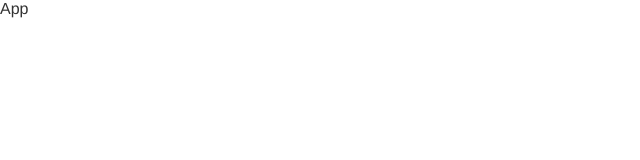
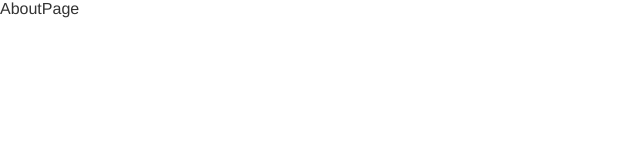
Before and after one commit to darrylmangibin/context-api, a React (Create React App) app in the folder client/: page /about in a window 1280 px wide. Shown: the top 160 px of the page, without its empty margins (0-640 px from the left). Built offline with nearby package versions, Linux system fonts and the light colour scheme.

Commit message:
Add routes to pages

```diff
--- a/client/src/App.js
+++ b/client/src/App.js
@@ -1,9 +1,24 @@
 import React from "react";
+import { BrowserRouter as Router, Switch, Route } from "react-router-dom";
 
-import './styles/main.css';
+import NotesPage from "./pages/NotesPage/";
+import LoginPage from './pages/LoginPage';
+import RegistrationPage from './pages/RegistrationPage';
+import AboutPage from './pages/AboutPage';
+
+import "./styles/main.css";
 
 const App = () => {
-	return <div>App</div>;
+	return (
+		<Router>
+			<Switch>
+				<Route path="/login" exact component={LoginPage} />
+				<Route path="/register" exact component={RegistrationPage} />
+        <Route path="/about" exact component={AboutPage} />
+				<Route component={NotesPage} />
+			</Switch>
+		</Router>
+	);
 };
 
 export default App;
--- /dev/null
+++ b/client/src/pages/AboutPage.js
@@ -0,0 +1,7 @@
+import React from "react";
+
+const AboutPage = () => {
+	return <div>AboutPage</div>;
+};
+
+export default AboutPage
--- /dev/null
+++ b/client/src/pages/NotesPage/index.js
@@ -0,0 +1,21 @@
+import React from "react";
+import { Route, Switch } from "react-router-dom";
+
+import AddNotePage from "./AddNotePage";
+import NotesPage from "./NotesPage";
+import PageNotFound from '../../pages/PageNotFound';
+import EditNotePage from "./EditNotePage";
+
+const MainPage = (props) => {
+	console.log(props);
+	return (
+		<Switch>
+			<Route path="/" exact component={NotesPage} />
+			<Route path="/create" exact component={AddNotePage} />
+      <Route path="/edit/:id" exact component={EditNotePage} />
+      <Route path="/" component={PageNotFound} />
+		</Switch>
+	);
+};
+
+export default MainPage;
--- /dev/null
+++ b/client/src/pages/PageNotFound.js
@@ -0,0 +1,7 @@
+import React from "react";
+
+const PageNotFound = () => {
+	return <div>PageNotFound</div>;
+};
+
+export default PageNotFound;
```
Also changed, not shown: client/src/pages/NotesPage/AddNotePage.js (renamed from client/src/pages/AddNotePage.js), client/src/pages/NotesPage/EditNotePage.js (renamed from client/src/pages/EditNotePage.js), client/src/pages/NotesPage/NotesPage.js (renamed from client/src/pages/NotesPage.js).
